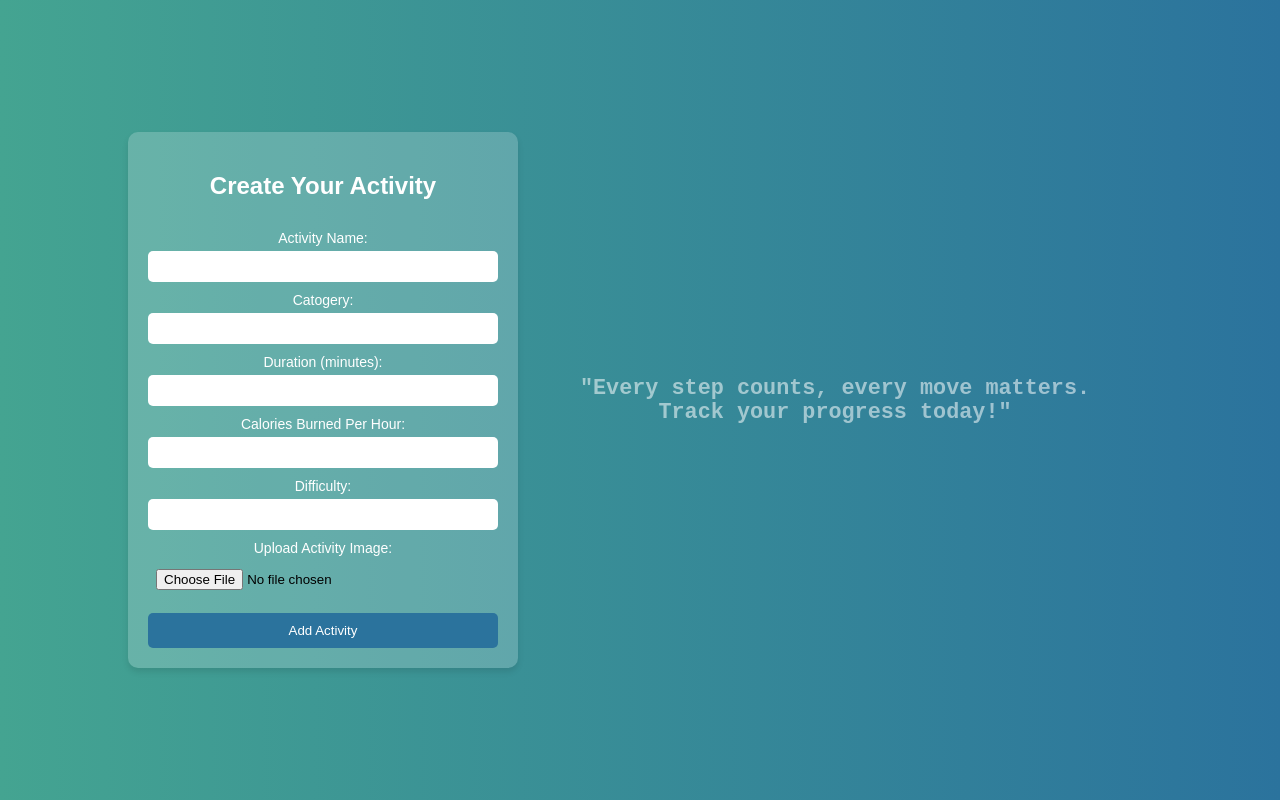
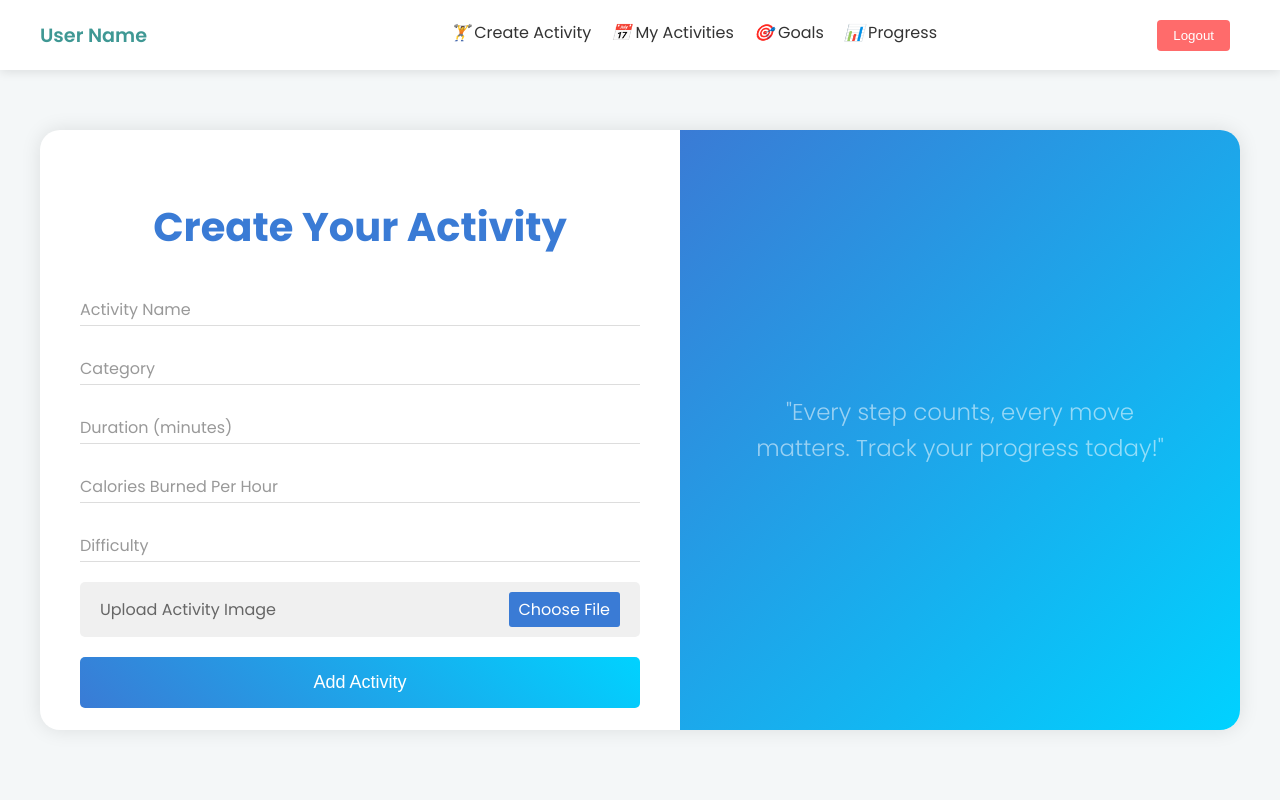
Before and after one commit to nada-hazem/Fitness-Tracker, a Flask app: page /create_activity in a window 1280 px wide. Run offline with Flask 3, Linux system fonts and the light colour scheme; the visitor is signed in with stand-in values (Sample User, id 1).

Commit message:
Updating design and fixing errors

```diff
--- a/app.py
+++ b/app.py
@@ -8,12 +8,14 @@
     flash,
     jsonify,
     send_from_directory,
+    session,
 )
 from datetime import timedelta
 from blueprints.authentication import auth
 from werkzeug.utils import secure_filename
 import os
 from config.config import Config
+from functools import wraps
 
 app = Flask(__name__)
 app.config.from_object(Config)
@@ -21,23 +23,67 @@
 
 ALLOWED_EXTENSIONS = {"png", "jpg", "jpeg", "gif"}
 
+def login_required(f):
+    @wraps(f)
+    def decorated_function(*args, **kwargs):
+        if "user" not in session:
+            flash("You must be logged in", "error")
+            return redirect(url_for("auth.login"))
+        return f(*args, **kwargs)
+    return decorated_function
 
 def allowed_file(filename):
     return "." in filename and filename.rsplit(".", 1)[1].lower() in ALLOWED_EXTENSIONS
 
 class Activity:
+    @staticmethod
     def load_activities():
         with open(Config.ACTIVITES_FILE, "r", encoding="utf-8") as file:
             return json.load(file)["activities"]
 
 class UserActivity:
+    @staticmethod
     def load_user_activities():
-        with open(Config.USER_ACTIVITY_FILE, "r") as file:
-            return json.load(file)["user_activities"]
+        try:
+            with open(Config.USER_ACTIVITY_FILE, "r") as file:
+                return json.load(file)["user_activities"]
+        except (FileNotFoundError, json.JSONDecodeError):
+            return {}
 
-    def save_user_activities(user_activities):
+    @staticmethod
+    def get_user_activities(user_email):
+        activities = UserActivity.load_user_activities()
+        return activities.get(user_email, [])
+
+    @staticmethod
+    def save_user_activities(activities):
         with open(Config.USER_ACTIVITY_FILE, "w") as f:
-            json.dump({"user_activities": user_activities}, f, indent=4)
+            json.dump({"user_activities": activities}, f, indent=4)
+
+    @staticmethod
+    def add_activity_for_user(user_email, activity):
+        activities = UserActivity.load_user_activities()
+        if user_email not in activities:
+            activities[user_email] = []
+        activities[user_email].append(activity)
+        UserActivity.save_user_activities(activities)
+
+    @staticmethod
+    def remove_activity_for_user(user_email, activity_id):
+        activities = UserActivity.load_user_activities()
+        if user_email in activities:
+            activities[user_email] = [act for act in activities[user_email] if act["id"] != activity_id]
+            UserActivity.save_user_activities(activities)
+
+    @staticmethod
+    def update_activity_for_user(user_email, activity_id, updated_data):
+        activities = UserActivity.load_user_activities()
+        if user_email in activities:
+            for activity in activities[user_email]:
+                if activity["id"] == activity_id:
+                    activity.update(updated_data)
+                    break
+            UserActivity.save_user_activities(activities)
 
 @app.route("/landing_page")
 def landing_page():
@@ -47,15 +93,23 @@
 def base():
     return render_template("signup.html")
 
+@app.route("/my_activities")
+@login_required
+def my_activities():
+    user_email = session.get('user', {}).get('email')
+    if not user_email:
+        return redirect(url_for('auth.login'))
 
-@app.route("/my_activities")
-def my_activities():
-    user_activities = UserActivity.load_user_activities()
+    user_activities = UserActivity.get_user_activities(user_email)
     return render_template("my_activities.html", activities=user_activities)
 
+@app.route("/add_activity", methods=["POST"])
+@login_required
+def add_activity():
+    user_email = session.get('user', {}).get('email')
+    if not user_email:
+        return jsonify({"error": "User not logged in"}), 401
 
-@app.route("/add_activity", methods=["POST"])
-def add_activity():
     data = request.json
     activity_id = data.get("id")
 
@@ -63,7 +117,7 @@
         return jsonify({"error": "Invalid activity ID"}), 400
 
     all_activities = Activity.load_activities()
-    user_activities = UserActivity.load_user_activities()
+    user_activities = UserActivity.get_user_activities(user_email)
 
     activity = None
     for act in all_activities:
@@ -71,39 +125,42 @@
             activity = act
             break
 
-    # if activity and activity not in user_activities:
-    if activity and activity_id not in user_activities:
-        user_activities.append(activity)
-        UserActivity.save_user_activities(user_activities)
+    if activity and activity_id not in [a["id"] for a in user_activities]:
+        UserActivity.add_activity_for_user(user_email, activity)
         return jsonify({"message": "Activity added successfully"}), 200
 
     return jsonify({"message": "Activity already added"}), 400
 
+@app.route("/remove_activity", methods=["POST"])
+@login_required
+def remove_activity():
+    user_email = session.get('user', {}).get('email')
+    if not user_email:
+        return jsonify({"error": "User not logged in"}), 401
 
-@app.route("/remove_activity", methods=["POST"])
-def remove_activity():
     data = request.json
     activity_id = data.get("id")
 
     if not activity_id:
         return jsonify({"error": "Invalid activity ID"}), 400
 
-    user_activities = UserActivity.load_user_activities()
-    updated_activities = [act for act in user_activities if act["id"] != activity_id]
-
-    UserActivity.save_user_activities(updated_activities)
+    UserActivity.remove_activity_for_user(user_email, activity_id)
     return jsonify({"message": "Activity removed successfully"}), 200
 
-
 @app.route("/create_activity", methods=["GET", "POST"])
+@login_required
 def create_activity():
     if request.method == "POST":
+        user_email = session.get('user', {}).get('email')
+        if not user_email:
+            return redirect(url_for('auth.login'))
 
         activity_name = request.form.get("activityName")
         duration = request.form.get("duration")
         calories = request.form.get("calories")
         image = request.files.get("image")
         category = request.form.get("category")
+        difficulty = request.form.get("difficulty")
 
         try:
             duration = int(duration)
@@ -112,19 +169,16 @@
             flash("Invalid input. Duration and Calories must be numbers.", "error")
             return redirect(url_for("create_activity"))
 
-        global filename
         filename = None
         if image and allowed_file(image.filename):
             filename = secure_filename(image.filename)
             image_path = os.path.join(Config.UPLOAD_FOLDER, filename)
             image.save(image_path)
         else:
-            flash(
-                "Invalid image file. Please upload a PNG, JPG, JPEG, or GIF.", "error"
-            )
+            flash("Invalid image file. Please upload a PNG, JPG, JPEG, or GIF.", "error")
             return redirect(url_for("create_activity"))
 
-        user_activities = UserActivity.load_user_activities()
+        user_activities = UserActivity.get_user_activities(user_email)
 
         new_activity = {
             "id": str(len(user_activities) + 1),
@@ -133,44 +187,43 @@
             "duration_minutes": int(duration),
             "calories_burned_per_hour": int(calories),
             "image": filename,
+            "difficulty": difficulty,
         }
 
-        user_activities.append(new_activity)
-
-        UserActivity.save_user_activities(user_activities)
+        UserActivity.add_activity_for_user(user_email, new_activity)
 
         flash("Activity created successfully!", "success")
         return redirect(url_for("my_activities"))
 
     return render_template("create_activity.html")
 
+@app.route("/update_activity", methods=["POST"])
+@login_required
+def update_activity():
+    user_email = session.get('user', {}).get('email')
+    if not user_email:
+        return jsonify({"error": "User not logged in"}), 401
 
-@app.route("/update_activity", methods=["POST"])
-def update_activity():
     data = request.json
     activity_id = data.get("id")
-    updated_name = data.get("name")
-    updated_duration = data.get("duration_minutes")
-    updated_calories = data.get("calories_burned_per_hour")
-    updated_category = data.get("category")
 
-    user_activities = UserActivity.load_user_activities()
+    if not activity_id:
+        return jsonify({"error": "Invalid activity ID"}), 400
 
-    for activity in user_activities:
-        if activity["id"] == activity_id:
-            activity["name"] = updated_name
-            activity["duration_minutes"] = int(updated_duration)
-            activity["calories_burned_per_hour"] = int(updated_calories)
-            activity["category"] = updated_category
-            break
+    updated_data = {
+        "name": data.get("name"),
+        "duration_minutes": int(data.get("duration_minutes")),
+        "calories_burned_per_hour": int(data.get("calories_burned_per_hour")),
+        "category": data.get("category"),
+        "difficulty": data.get("difficulty")
+    }
 
-    UserActivity.save_user_activities(user_activities)
+    UserActivity.update_activity_for_user(user_email, activity_id, updated_data)
+    return jsonify({"message": "Activity updated successfully!"}), 200
 
-    return jsonify({"message": "Activity updated successfully!"}), 200
 @app.route("/data/<path:filename>")
 def serve_file(filename):
     return send_from_directory("data", filename)
 
-
 if __name__ == "__main__":
     app.run(debug=True)
--- a/blueprints/authentication.py
+++ b/blueprints/authentication.py
@@ -134,10 +134,8 @@
         users = load_users()
         user_data = next((u for u in users if u["email"] == email), None)
         if user_data:
-            user = User(
-                user_data["username"], user_data["email"], user_data["password"]
-            )
-            if user.check_password(password):
+            # Instead of creating a new User instance, use bcrypt directly
+            if bcrypt.checkpw(password.encode("utf-8"), user_data["password"].encode("utf-8")):
                 session["user"] = user_data
                 flash("Login successful!", "success")
                 return redirect(url_for("auth.base"))
--- a/static/css/create_activity.css
+++ b/static/css/create_activity.css
@@ -1,65 +1,189 @@
-body {
-    background: linear-gradient(to right, #44a491, #2b739d) no-repeat 0 0 / cover;
-    font-family: Arial, sans-serif;
+:root {
+    --primary-color: #3a7bd5;
+    --secondary-color: #00d2ff;
+    --text-color: #333;
+    --background-color: #f4f7f8;
+  }
+
+  body {
+    font-family: "Poppins", sans-serif;
+    margin: 0;
+    padding: 0;
+    background-color: var(--background-color);
+    color: var(--text-color);
+    min-height: 100vh;
+    display: flex;
+    justify-content: center;
+    align-items: center;
+  }
+
+  .page-container {
+    display: flex;
+    margin-top: 60px;
+    width: 100%;
+    max-width: 1200px;
+    height: 75vh;
+    background: white;
+    border-radius: 20px;
+    overflow: hidden;
+    box-shadow: 0 0 20px rgba(0, 0, 0, 0.1);
+  }
+
+  .form-container {
+    flex: 1;
+    padding: 40px;
+    overflow-y: auto;
+  }
+
+  h1 {
+    font-size: 2.5rem;
+    color: var(--primary-color);
+    margin-bottom: 30px;
+    text-align: center;
+  }
+
+  form {
+    display: flex;
+    flex-direction: column;
+    gap: 20px;
+  }
+
+  .input-group {
+    position: relative;
+  }
+
+  .input-group input {
+    width: 100%;
+    padding: 10px 0;
+    font-size: 16px;
+    color: var(--text-color);
+    border: none;
+    border-bottom: 1px solid #ddd;
+    outline: none;
+    background: transparent;
+    transition: border-color 0.2s;
+  }
+
+  .input-group label {
+    position: absolute;
+    top: 0;
+    left: 0;
+    padding: 10px 0;
+    font-size: 16px;
+    color: #999;
+    pointer-events: none;
+    transition: 0.2s ease all;
+  }
+
+  .input-group input:focus ~ label,
+  .input-group input:valid ~ label {
+    top: -20px;
+    font-size: 14px;
+    color: var(--primary-color);
+  }
+
+  .input-group input:focus {
+    border-bottom: 2px solid var(--primary-color);
+  }
+
+  .file-input-group {
+    position: relative;
+    overflow: hidden;
+    display: inline-block;
+    width: 100%;
+  }
+
+  .file-input-group input[type="file"] {
+    position: absolute;
+    left: -9999px;
+  }
+
+  .file-input-group label {
     display: flex;
     justify-content: space-between;
     align-items: center;
-    height: 100vh;
-    margin: 0;
-    padding: 0 10%;
-}
-.container {
-    background: rgba(255, 255, 255, 0.2);
-    padding: 20px;
-    border-radius: 10px;
-    box-shadow: 0 4px 6px rgba(0, 0, 0, 0.1);
-    width: 350px;
-    text-align: center;
-}
-h2 {
-    color: #fff;
-}
-form {
-    display: flex;
-    flex-direction: column;
-}
-label {
-    color: #fff;
-    margin: 10px 0 5px;
-    font-size: 14px;
-}
-input {
-    padding: 8px;
-    border-radius: 5px;
-    border: none;
-    outline: none;
-}
-button {
-    margin-top: 15px;
-    background: #2b739d;
-    color: #fff;
-    border: none;
-    padding: 10px;
+    padding: 10px 20px;
+    background: #f0f0f0;
     border-radius: 5px;
     cursor: pointer;
     transition: background 0.3s;
-}
-button:hover {
-    background: #1f5a7b;
-}
-.text-container {
+  }
+
+  .file-input-group label:hover {
+    background: #e0e0e0;
+  }
+
+  .file-input-text {
+    color: #666;
+  }
+
+  .file-input-btn {
+    background: var(--primary-color);
+    color: white;
+    padding: 5px 10px;
+    border-radius: 3px;
+  }
+
+  button[type="submit"] {
+    background: linear-gradient(45deg, var(--primary-color), var(--secondary-color));
+    color: white;
+    border: none;
+    padding: 15px;
+    font-size: 18px;
+    border-radius: 5px;
+    cursor: pointer;
+    transition: transform 0.3s, box-shadow 0.3s;
+  }
+
+  button[type="submit"]:hover {
+    transform: translateY(-3px);
+    box-shadow: 0 4px 10px rgba(0, 0, 0, 0.2);
+  }
+
+  .inspiration-container {
     flex: 1;
+    background: linear-gradient(135deg, var(--primary-color), var(--secondary-color));
     display: flex;
     justify-content: center;
     align-items: center;
+    position: relative;
+    overflow: hidden;
+  }
+
+  .inspiration-text {
+    color: white;
+    font-size: 24px;
+    font-weight: 300;
     text-align: center;
-    color: #fff;
-    font-size: 24px;
-    font-weight: bold;
-    font-family: 'Courier New', Courier, monospace;
-    animation: fadeIn 3s ease-in-out infinite alternate;
-}
-@keyframes fadeIn {
-    0% { opacity: 0.5; transform: scale(0.9); }
-    100% { opacity: 1; transform: scale(1); }
-}
+    max-width: 80%;
+    line-height: 1.6;
+    z-index: 1;
+    animation: fadeInPulse 3s ease-in-out infinite alternate;
+  }
+
+  @keyframes fadeInPulse {
+    0% {
+      opacity: 0.5;
+      transform: scale(0.95);
+    }
+    100% {
+      opacity: 1;
+      transform: scale(1);
+    }
+  }
+
+
+  @media (max-width: 768px) {
+    .page-container {
+      flex-direction: column;
+      height: auto;
+    }
+
+    .inspiration-container {
+      display: none;
+    }
+
+    .form-container {
+      padding: 20px;
+    }
+  }
--- a/static/css/navbar.css
+++ b/static/css/navbar.css
@@ -1,3 +1,4 @@
+/* Navbar Styles */
 .navbar {
   position: fixed;
   top: 0;
@@ -5,9 +6,6 @@
   width: 100%;
   background-color: #ffffff;
   box-shadow: 0 2px 10px rgba(0, 0, 0, 0.1);
-  display: flex;
-  justify-content: space-between;
-
   z-index: 1000;
 }
 
@@ -19,23 +17,30 @@
   height: 70px;
   max-width: 1200px;
   margin: 0 auto;
+  width: 100%;
 }
 
-.navbar-logo .user-name {
+.navbar-logo {
+  flex: 1; /* Pushes user name to the left */
+}
+
+.user-name {
   color: #3f9894;
   font-size: 1.2rem;
   font-weight: 600;
 }
 
 .navbar-menu {
+  flex: 2; /* Centers the menu */
   display: flex;
+  justify-content: center;
   list-style-type: none;
+  padding: 0;
   margin: 0;
-  padding: 0;
 }
 
 .navbar-menu li {
-  margin-left: 20px;
+  margin: 0 10px;
 }
 
 .navbar-menu a {
@@ -50,6 +55,12 @@
   color: #3f9894;
 }
 
+.nav-logout {
+  flex: 1; /* Pushes logout button to the right */
+  display: flex;
+  justify-content: flex-end;
+}
+
 .logout-btn {
   background-color: #ff6b6b;
   color: white;
@@ -62,10 +73,6 @@
 
 .logout-btn:hover {
   background-color: #ff4757;
-}
-.navbar-menu a.active {
-  background-color: #3f9894;
-  color: #ffffff;
 }
 
 .menu-toggle {
@@ -116,6 +123,7 @@
 
   .nav-logout {
     margin-top: 10px;
+    justify-content: center;
   }
 }
 
--- a/templates/create_activity.html
+++ b/templates/create_activity.html
@@ -3,42 +3,87 @@
 <head>
     <meta charset="UTF-8">
     <meta name="viewport" content="width=device-width, initial-scale=1.0">
-    <title>Create Activity</title>
-    <link
-    rel="stylesheet"
-    href="{{ url_for('static', filename='css/create_activity.css') }}"
-  />
+    <title>Create Your Activity | MoveMate</title>
+    <link rel="stylesheet" href="{{ url_for('static', filename='css/create_activity.css') }}">
+    <link href="https://fonts.googleapis.com/css2?family=Poppins:wght@300;400;600;700&display=swap" rel="stylesheet">
+    <link rel="stylesheet" href="{{ url_for('static', filename='css/navbar.css') }}">
 </head>
 <body>
-    <div class="container">
-        <h2>Create Your Activity</h2>
-        <form id="activityForm" action="{{ url_for('create_activity') }}" method="POST">
+    <nav class="navbar">
+        <div class="navbar-container">
+          <div class="navbar-logo">
+            <h2 class="user-name">User Name</h2>
+          </div>
+          <div class="menu-toggle" id="mobile-menu">
+            <span class="bar"></span>
+            <span class="bar"></span>
+            <span class="bar"></span>
+          </div>
+          <ul class="navbar-menu">
+            <li><a href="/create_activity"><i class="icon-class">🏋️</i> Create Activity</a></li>
+            <li><a href="/my_activities"><i class="icon-class">📅</i> My Activities</a></li>
+            <li><a href="#"><i class="icon-class">🎯</i> Goals</a></li>
+            <li><a href="#"><i class="icon-class">📊</i> Progress</a></li>
+            <li class="nav-logout">
+              <form method="get" action="{{url_for('auth.logout')}}">
+                <input type="submit" value="Logout" class="logout-btn" />
+              </form>
+            </li>
+          </ul>
+        </div>
+      </nav>
 
+    <div class="page-container">
+        <div class="form-container">
+            <h1>Create Your Activity</h1>
+            <form id="activityForm" action="{{ url_for('create_activity') }}" method="POST">
+                <div class="input-group">
+                    <input type="text" id="activityName" name="activityName" required>
+                    <label for="activityName">Activity Name</label>
+                </div>
 
-            <label for="activityName">Activity Name:</label>
-            <input type="text" id="activityName" name="activityName" required>
+                <div class="input-group">
+                    <input type="text" id="activityCategory" name="category" required>
+                    <label for="activityCategory">Category</label>
+                </div>
 
-            <label for="activityName">Catogery:</label>
-            <input type="text" id="activityName" name="activityCategory" required>
+                <div class="input-group">
+                    <input type="number" id="duration" name="duration" required>
+                    <label for="duration">Duration (minutes)</label>
+                </div>
 
-            <label for="duration">Duration (minutes):</label>
-            <input type="number" id="duration" name="duration" required>
+                <div class="input-group">
+                    <input type="number" id="calories" name="calories" required>
+                    <label for="calories">Calories Burned Per Hour</label>
+                </div>
 
-            <label for="calories">Calories Burned Per Hour:</label>
-            <input type="number" id="calories" name="calories" required>
+                <div class="input-group">
+                    <input type="text" id="activityDifficulty" name="difficulty" required>
+                    <label for="activityDifficulty">Difficulty</label>
+                </div>
 
-            <label for="activityName">Difficulty:</label>
-            <input type="text" id="activityName" name="activityDifficulty" required>
+                <div class="file-input-group">
+                    <input type="file" id="image" name="image" accept="image/*" required>
+                    <label for="image">
+                        <span class="file-input-text">Upload Activity Image</span>
+                        <span class="file-input-btn">Choose File</span>
+                    </label>
+                </div>
 
-            <label for="image">Upload Activity Image:</label>
-            <input type="file" id="image" name="image" accept="image/*" required>
-
-
-            <button type="submit">Add Activity</button>
-        </form>
+                <button type="submit">Add Activity</button>
+            </form>
+        </div>
+        <div class="inspiration-container">
+            <div class="inspiration-text">
+                "Every step counts, every move matters. Track your progress today!"
+            </div>
+            <div class="floating-shapes">
+                <div class="shape shape-1"></div>
+                <div class="shape shape-2"></div>
+                <div class="shape shape-3"></div>
+            </div>
+        </div>
     </div>
-    <div class="text-container">
-        "Every step counts, every move matters. Track your progress today!"
-        <script src="{{ url_for('static', filename='js/create_activity.js') }}" defer></script>
+    <script src="{{ url_for('static', filename='js/create_activity.js') }}" defer></script>
 </body>
 </html>
```
Also changed, not shown: data/user_activities.json (+21 -5 lines), data/users.json (+5 -105 lines), static/css/home.css (+10 -7 lines), static/js/home.js (+8 -4 lines), templates/home.html (+6 -5 lines), templates/my_activities.html (+30 -11 lines), static/js/navbar.js (indentation only), 3 other files.
